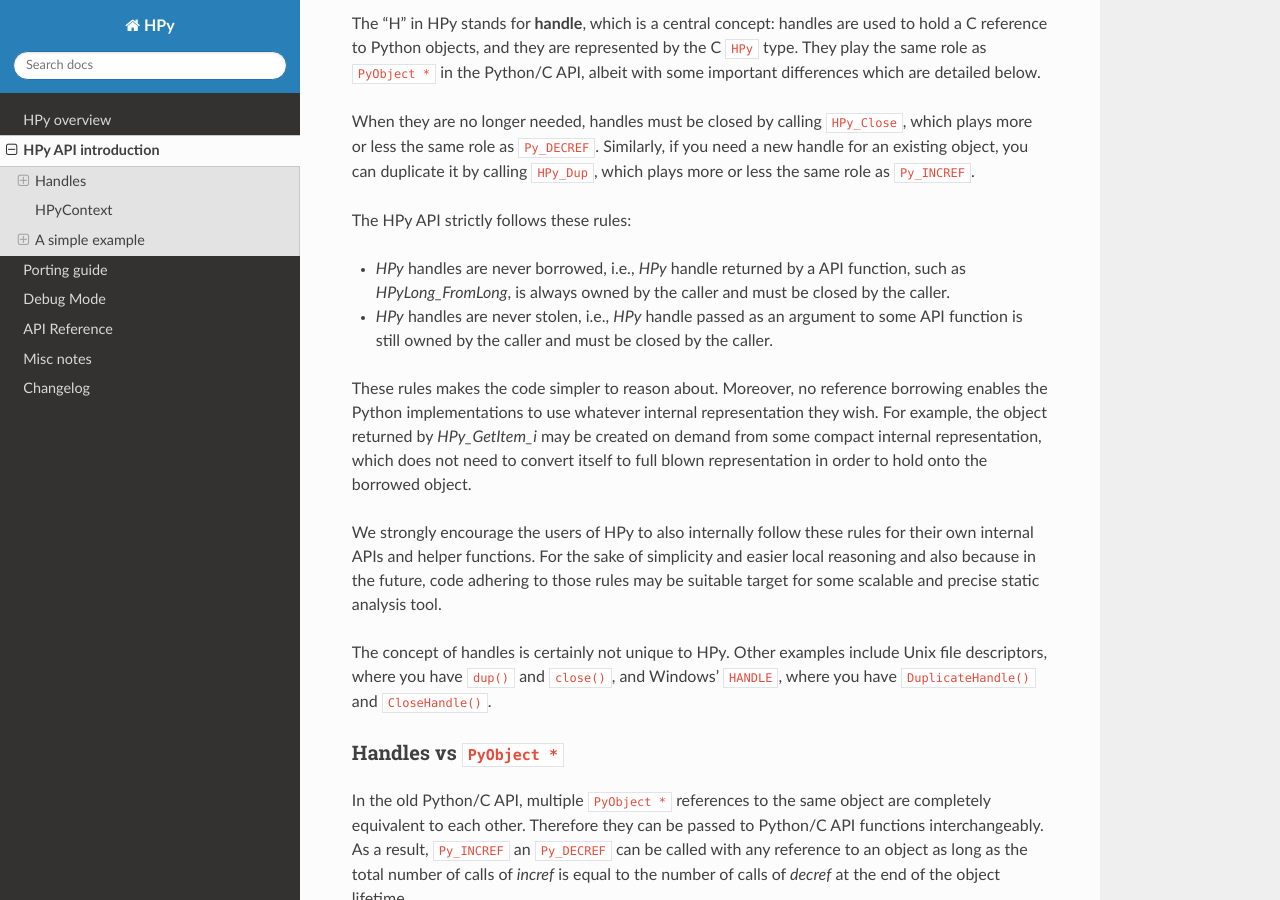
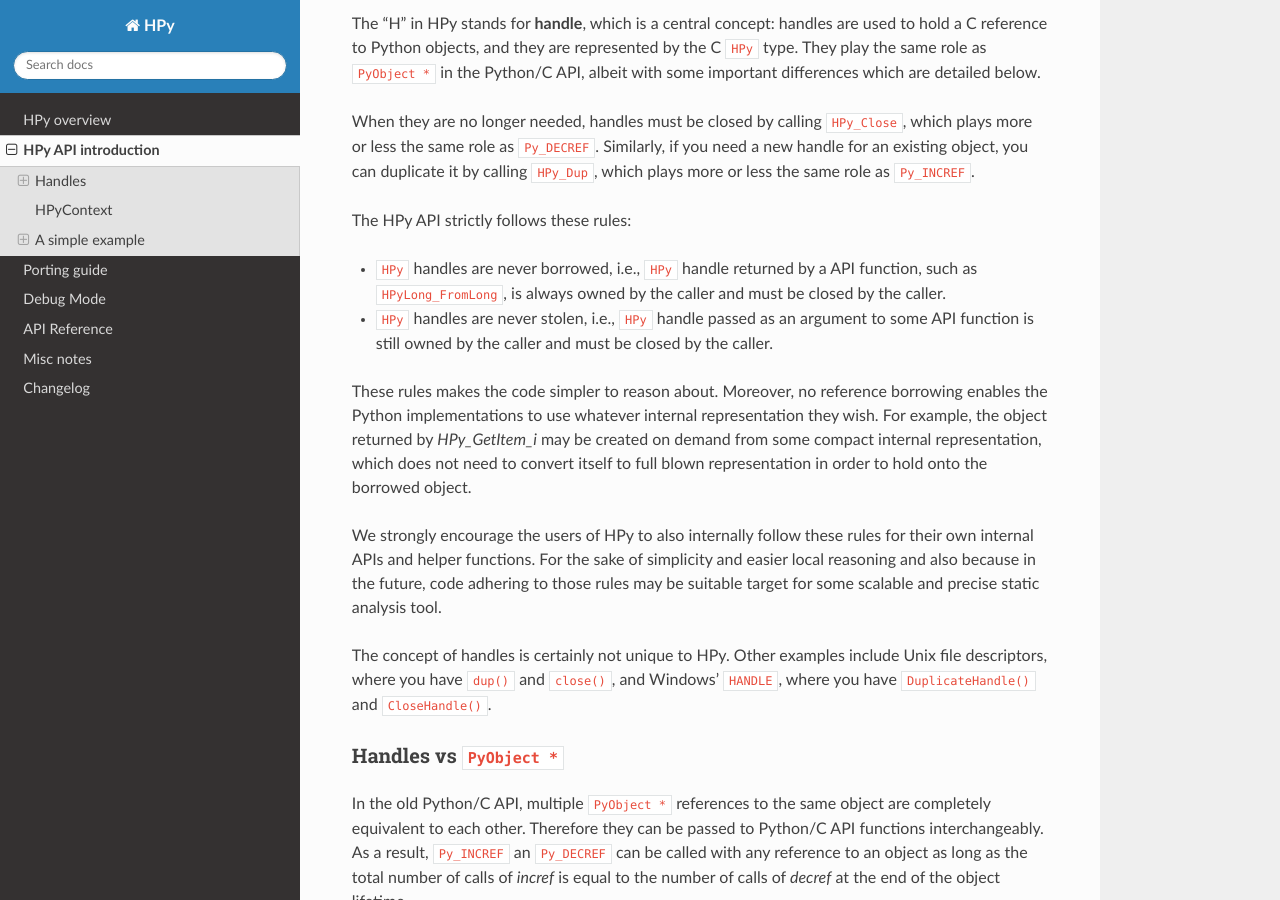
Before and after one commit to hpyproject/hpy, a Sphinx documentation site: the page built from docs/api.rst, in a window 1280 px wide and 900 px high, scrolled down 305 px. Built offline with Sphinx 7.4.7 and the Read the Docs theme 2.0.0, drawn with Linux system fonts in a browser that asks for light colours.

Commit message:
Docs: fix Sphinx duplicate labels

```diff
--- a/docs/api.rst
+++ b/docs/api.rst
@@ -21,10 +21,10 @@ it by calling ``HPy_Dup``, which plays more or less the same role as
 
 The HPy API strictly follows these rules:
 
-- `HPy` handles are never borrowed, i.e., `HPy` handle returned by a API
-  function, such as `HPyLong_FromLong`, is always owned by the caller and
+- ``HPy`` handles are never borrowed, i.e., ``HPy`` handle returned by a API
+  function, such as ``HPyLong_FromLong``, is always owned by the caller and
   must be closed by the caller.
-- `HPy` handles are never stolen, i.e., `HPy` handle passed as an argument
+- ``HPy`` handles are never stolen, i.e., ``HPy`` handle passed as an argument
   to some API function is still owned by the caller and must be closed by
   the caller.
 
--- a/docs/conf.py
+++ b/docs/conf.py
@@ -38,6 +38,8 @@ extensions = [
     "sphinx_c_autodoc.viewcode",
     "sphinx_rtd_theme",
 ]
+
+autosectionlabel_prefix_document = True
 
 # Add any paths that contain templates here, relative to this directory.
 templates_path = ["_templates"]
--- a/docs/overview.rst
+++ b/docs/overview.rst
@@ -46,7 +46,7 @@ Better debugging
   In debug mode, you get early and precise errors and warnings when you make
   some specific kind of mistakes and/or violate the API rules and
   assumptions. For example, you get an error if you try to use a handle
-  (see :ref:`handles`) which has already been closed. It is possible to
+  (see :ref:`api:handles`) which has already been closed. It is possible to
   turn on the debug mode at startup time, *without needing to recompile*.
 
 
@@ -192,7 +192,7 @@ API:
     to early :ref:`benchmarks`, an extension written in HPy can be ~3x faster
     than the equivalent extension written in Python/C.
 
-  - Improved debugging: when you load extensions in :ref:`debug mode`,
+  - Improved debugging: when you load extensions in :ref:`debug-mode:debug mode`,
     many common mistakes are checked and reported automatically.
 
   - Universal binaries: you can choose to distribute only Universal ABI
```
Also changed, not shown: other parts of docs/api.rst (+1 -1 lines).
